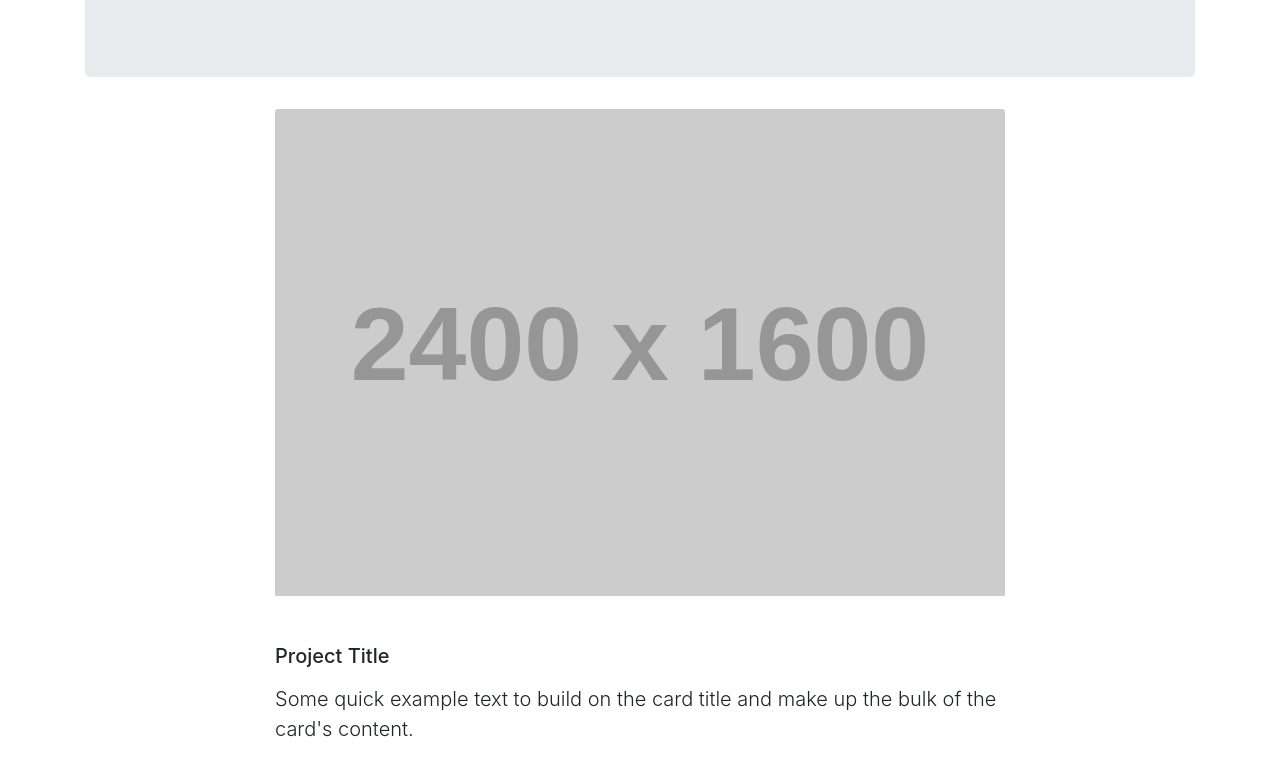
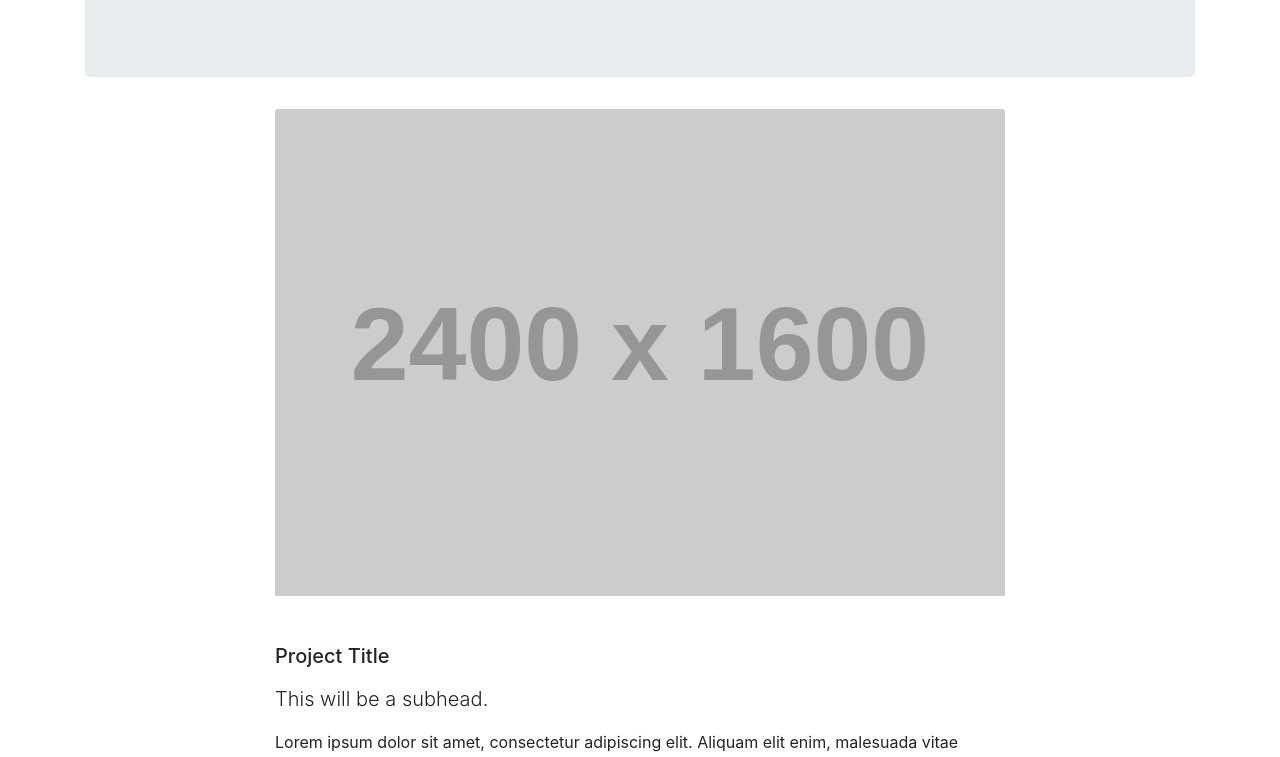
Before and after one commit to layurs/sample_template, a plain HTML site: page index.html in a window 1280 px wide. Shown: the part 172-929 px from the top of the page. Drawn offline with nearby package versions, Linux system fonts and the light colour scheme; placeholder pictures from the web are drawn by us.

Commit message:
Update index.html
Made another change

```diff
--- a/index.html
+++ b/index.html
@@ -25,7 +25,7 @@
 
             <h5 class="pt-5 pb-2">Project Title</h5>
 
-            <p class="lead">Some quick example text to build on the card title and make up the bulk of the card's content.</p>
+            <p class="lead">This will be a subhead.</p>
 
             <p>Lorem ipsum dolor sit amet, consectetur adipiscing elit. Aliquam elit enim, malesuada vitae posuere in, ultricies nec arcu. Aenean porttitor id orci eu gravida. Ut velit odio, rhoncus non nisl eget, commodo fermentum tellus. Praesent at elementum nibh. Proin venenatis consequat pellentesque. Curabitur hendrerit nisi at orci suscipit, vel tincidunt ipsum imperdiet. Aenean ut vulputate quam, ut porttitor massa. In pellentesque libero nec purus finibus venenatis. Proin lobortis odio enim, eu hendrerit mi pellentesque ut. Maecenas vitae placerat elit. Pellentesque vel egestas quam. Donec in odio in lorem placerat interdum. Vestibulum eget turpis et lectus auctor auctor. Quisque posuere ex vitae justo malesuada tristique. Etiam porta fringilla lectus, a semper est scelerisque et.</p>
 
```
